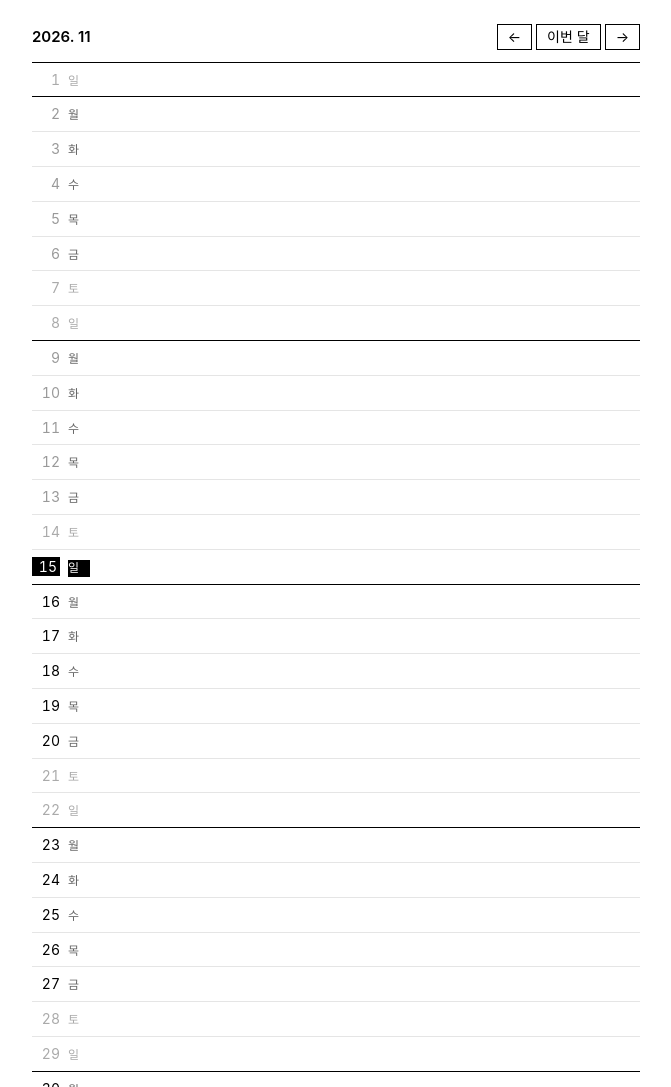
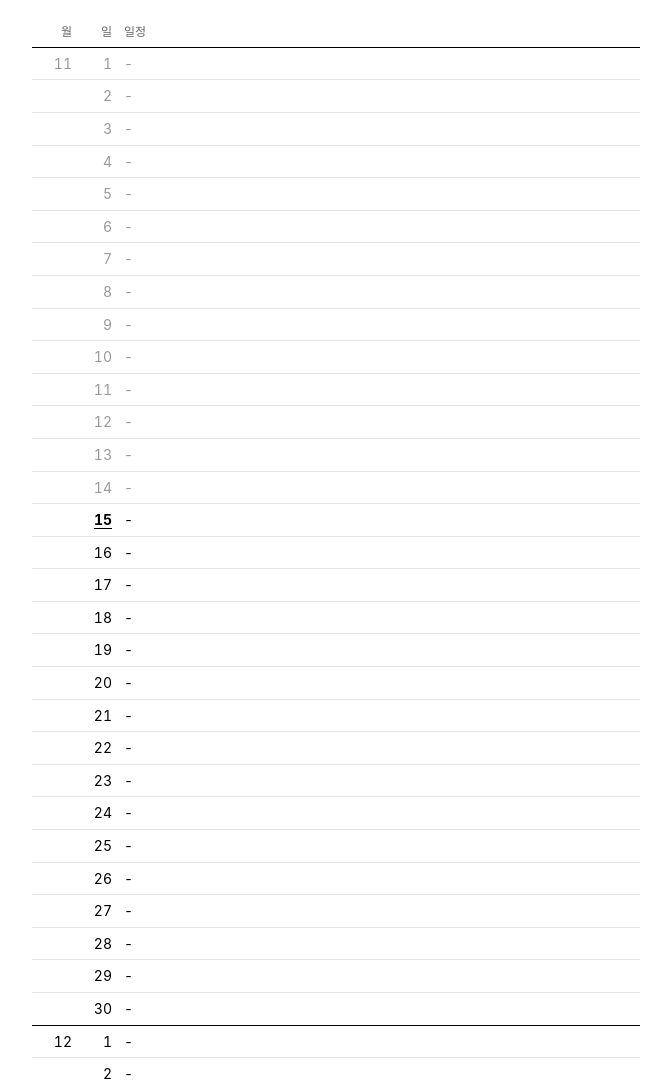
Before and after one commit to y0useunghyun/schedule, a plain HTML site: page index.html in a window 1280 px wide. Shown: the top 1087 px of the page, without its empty margins (304-975 px from the left). Drawn offline with Linux system fonts and the light colour scheme; a web font is replaced by a local one.

Commit message:
feat: 월·일·일정 3열 인덱스, 연속 목록, 행 호버

```diff
--- a/index.html
+++ b/index.html
@@ -9,40 +9,32 @@
   * { box-sizing: border-box; margin: 0; padding: 0; }
   body { background: #fff; color: #000; font-family: Pretendard, -apple-system, sans-serif; font-size: 14px; line-height: 1.4; }
   .wrap { max-width: 640px; margin: 0 auto; padding: 0 16px 80px; }
-  header { display: flex; align-items: baseline; justify-content: space-between; padding: 24px 0 12px; border-bottom: 1px solid #000; }
-  h1 { font-size: 15px; font-weight: 600; }
-  nav button { font: inherit; background: none; border: 1px solid #000; color: #000; padding: 2px 10px; cursor: pointer; }
-  nav button + button { margin-left: 4px; }
-  .row { display: grid; grid-template-columns: 28px 22px 1fr; gap: 8px; align-items: baseline; padding: 7px 0; border-bottom: 1px solid #e5e5e5; font-variant-numeric: tabular-nums; }
-  .row.mon { border-top: 1px solid #000; margin-top: -1px; }
-  .d { text-align: right; }
-  .w { color: #666; font-size: 12px; }
-  .wk .d, .wk .w { color: #aaa; }
+  .row { display: grid; grid-template-columns: 32px 28px 1fr; gap: 12px; align-items: baseline; padding: 6px 8px; border-bottom: 1px solid #e5e5e5; font-variant-numeric: tabular-nums; }
+  .head { position: sticky; top: 0; background: #fff; padding-top: 24px; border-bottom: 1px solid #000; font-size: 12px; color: #666; }
+  .row.first { border-top: 1px solid #000; margin-top: -1px; }
+  .m, .d { text-align: right; }
   .past { color: #999; }
-  .today .d, .today .w { background: #000; color: #fff; }
-  .today .d { padding-right: 3px; }
+  .today .d { font-weight: 700; text-decoration: underline; text-underline-offset: 3px; }
+  .row:not(.head):hover { background: #000; color: #fff; }
+  .row:not(.head):hover .sub { color: #fff; }
   ul { list-style: none; }
   li { display: flex; gap: 8px; align-items: baseline; }
   li + li { margin-top: 3px; }
   .tab { align-self: stretch; width: 4px; flex-shrink: 0; }
   .sub { font-size: 12px; color: #666; white-space: nowrap; }
-  .done .t { text-decoration: line-through; color: #999; }
+  .done .t { text-decoration: line-through; opacity: .5; }
 </style>
 </head>
 <body>
 <div class="wrap">
-  <header>
-    <h1 id="month"></h1>
-    <nav><button id="prev" aria-label="지난 달">←</button><button id="now">이번 달</button><button id="next" aria-label="다음 달">→</button></nav>
-  </header>
+  <div class="row head"><span class="m">월</span><span class="d">일</span><span>일정</span></div>
   <main id="list"></main>
 </div>
 <script src="data.js"></script>
 <script>
-const NAMES = ['일', '월', '화', '수', '목', '금', '토'];
 const iso = d => `${d.getFullYear()}-${String(d.getMonth() + 1).padStart(2, '0')}-${String(d.getDate()).padStart(2, '0')}`;
 const today = new Date(); today.setHours(0, 0, 0, 0);
-let offset = 0;
+const todayKey = iso(today);
 
 function esc(s) { return String(s).replace(/[&<>"]/g, c => ({ '&': '&amp;', '<': '&lt;', '>': '&gt;', '"': '&quot;' }[c])); }
 
@@ -51,24 +43,21 @@ function row(d) {
   const items = TASKS.filter(t => t.date === key).map(t =>
     `<li class="${t.done ? 'done' : ''}"><span class="tab" style="background:${SUBJECTS[t.subject] || '#000'}"></span><span class="t">${esc(t.title)}</span><span class="sub">${esc(t.subject || '')}</span></li>`
   ).join('');
-  const day = d.getDay();
-  const cls = [day === 1 && d.getDate() > 1 ? 'mon' : '', day % 6 === 0 ? 'wk' : '',
-    key === iso(today) ? 'today' : d < today ? 'past' : ''].join(' ');
-  return `<div class="row ${cls}" id="d${key}"><span class="d">${d.getDate()}</span><span class="w">${NAMES[day]}</span><ul>${items}</ul></div>`;
+  const first = d.getDate() === 1;
+  const cls = [first ? 'first' : '', key === todayKey ? 'today' : key < todayKey ? 'past' : ''].join(' ');
+  return `<div class="row ${cls}" id="d${key}"><span class="m">${first ? d.getMonth() + 1 : ''}</span><span class="d">${d.getDate()}</span>${items ? `<ul>${items}</ul>` : '<span>-</span>'}</div>`;
 }
 
-function render() {
-  const first = new Date(today.getFullYear(), today.getMonth() + offset, 1);
-  const n = new Date(first.getFullYear(), first.getMonth() + 1, 0).getDate();
-  document.getElementById('month').textContent = `${first.getFullYear()}. ${first.getMonth() + 1}`;
-  document.getElementById('list').innerHTML =
-    Array.from({ length: n }, (_, i) => row(new Date(first.getFullYear(), first.getMonth(), i + 1))).join('');
-}
-
-document.getElementById('prev').onclick = () => { offset--; render(); };
-document.getElementById('next').onclick = () => { offset++; render(); };
-document.getElementById('now').onclick = () => { offset = 0; render(); };
-render();
+// 범위: 이번 달(또는 가장 이른 일정의 달) 1일 ~ 다음 달(또는 가장 늦은 일정의 달) 말일
+const dates = TASKS.map(t => t.date).sort();
+const startKey = [dates[0], todayKey].filter(Boolean).sort()[0];
+const endKey = [dates.at(-1), iso(new Date(today.getFullYear(), today.getMonth() + 1, 1))].filter(Boolean).sort().at(-1);
+const [sy, sm] = startKey.split('-').map(Number);
+const [ey, em] = endKey.split('-').map(Number);
+const rows = [];
+for (let d = new Date(sy, sm - 1, 1), end = new Date(ey, em, 0); d <= end; d.setDate(d.getDate() + 1)) rows.push(row(d));
+document.getElementById('list').innerHTML = rows.join('');
+document.getElementById('d' + todayKey)?.scrollIntoView({ block: 'center' });
 </script>
 </body>
 </html>
```
